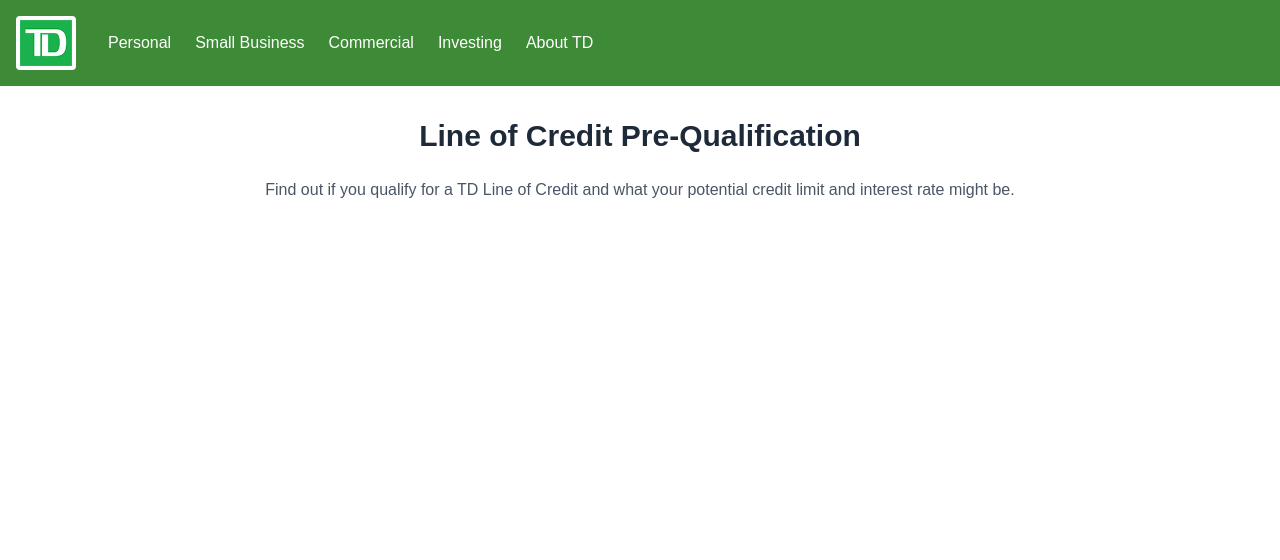
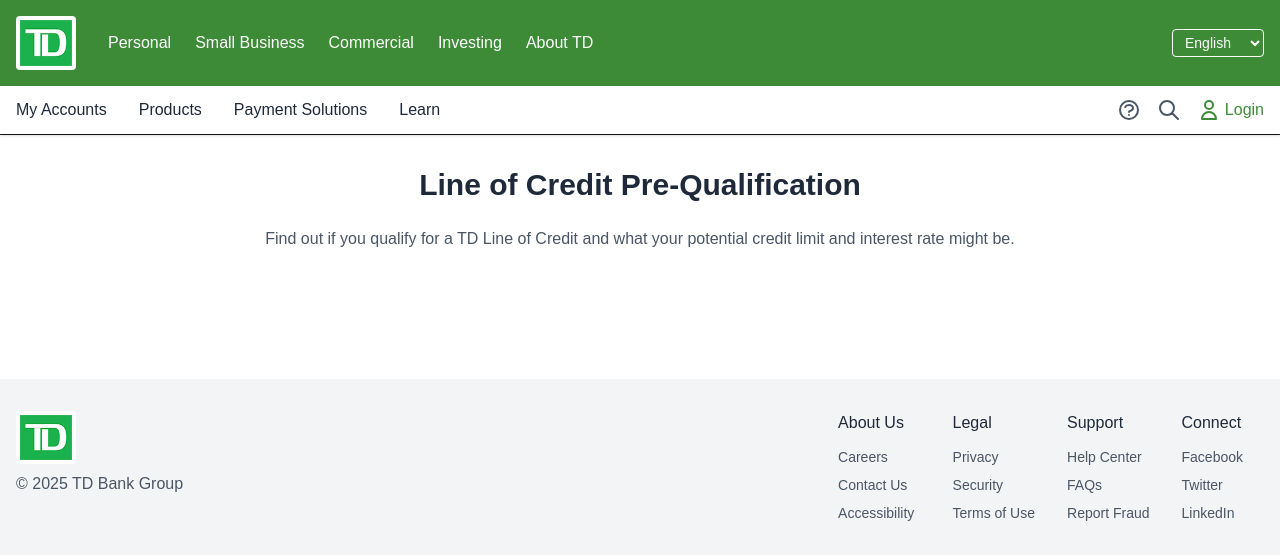
Before and after one commit to AbhishekPanta8/auto-loan-eligibility, a Next.js app in the folder frontend/loc/: page / in a window 1280 px wide. Shown: the top 560 px of the page. Built offline with nearby package versions, Linux system fonts and the light colour scheme.

Commit message:
Nav and footer added

```diff
--- a/frontend/loc/app/page.js
+++ b/frontend/loc/app/page.js
@@ -26,8 +26,84 @@
               </a>
             </nav>
           </div>
+          <div className="flex items-center space-x-4">
+            <select className="bg-[#3d8b37] text-white border border-white rounded px-2 py-1 text-sm">
+              <option>English</option>
+              <option>Français</option>
+            </select>
+          </div>
         </div>
       </header>
+
+      <nav className="border-b shadow-sm">
+        <div className="container mx-auto px-4 py-3 flex items-center justify-between">
+          <div className="flex items-center space-x-8">
+            <a href="#" className="font-medium text-gray-800 hover:text-[#3d8b37]">
+              My Accounts
+            </a>
+            <a href="#" className="font-medium text-gray-800 hover:text-[#3d8b37]">
+              Products
+            </a>
+            <a href="#" className="font-medium text-gray-800 hover:text-[#3d8b37]">
+              Payment Solutions
+            </a>
+            <a href="#" className="font-medium text-gray-800 hover:text-[#3d8b37]">
+              Learn
+            </a>
+          </div>
+          <div className="flex items-center space-x-4">
+            <button className="text-gray-600 hover:text-[#3d8b37]">
+              <svg
+                xmlns="http://www.w3.org/2000/svg"
+                className="h-6 w-6"
+                fill="none"
+                viewBox="0 0 24 24"
+                stroke="currentColor"
+              >
+                <path
+                  strokeLinecap="round"
+                  strokeLinejoin="round"
+                  strokeWidth={2}
+                  d="M8.228 9c.549-1.165 2.03-2 3.772-2 2.21 0 4 1.343 4 3 0 1.4-1.278 2.575-3.006 2.907-.542.104-.994.54-.994 1.093m0 3h.01M21 12a9 9 0 11-18 0 9 9 0 0118 0z"
+                />
+              </svg>
+            </button>
+            <button className="text-gray-600 hover:text-[#3d8b37]">
+              <svg
+                xmlns="http://www.w3.org/2000/svg"
+                className="h-6 w-6"
+                fill="none"
+                viewBox="0 0 24 24"
+                stroke="currentColor"
+              >
+                <path
+                  strokeLinecap="round"
+                  strokeLinejoin="round"
+                  strokeWidth={2}
+                  d="M21 21l-6-6m2-5a7 7 0 11-14 0 7 7 0 0114 0z"
+                />
+              </svg>
+            </button>
+            <button className="flex items-center space-x-1 text-[#3d8b37] font-medium">
+              <svg
+                xmlns="http://www.w3.org/2000/svg"
+                className="h-6 w-6"
+                fill="none"
+                viewBox="0 0 24 24"
+                stroke="currentColor"
+              >
+                <path
+                  strokeLinecap="round"
+                  strokeLinejoin="round"
+                  strokeWidth={2}
+                  d="M16 7a4 4 0 11-8 0 4 4 0 018 0zM12 14a7 7 0 00-7 7h14a7 7 0 00-7-7z"
+                />
+              </svg>
+              <span>Login</span>
+            </button>
+          </div>
+        </div>
+      </nav>
 
       <main className="container mx-auto px-4 py-8">
         <div className="max-w-4xl mx-auto">
@@ -40,6 +116,99 @@
 
         </div>
       </main>
+
+      <footer className="bg-gray-100 py-8 mt-16">
+        <div className="container mx-auto px-4">
+          <div className="flex flex-col md:flex-row justify-between">
+            <div className="mb-6 md:mb-0">
+              <Image src="/td-logo-en.png" alt="TD Bank Logo" width={60} height={40} className="bg-white p-1 rounded" />
+              <p className="text-gray-600 mt-2">© {new Date().getFullYear()} TD Bank Group</p>
+            </div>
+            <div className="grid grid-cols-2 md:grid-cols-4 gap-8">
+              <div>
+                <h3 className="font-medium text-gray-800 mb-3">About Us</h3>
+                <ul className="space-y-2 text-sm text-gray-600">
+                  <li>
+                    <a href="#" className="hover:text-[#3d8b37]">
+                      Careers
+                    </a>
+                  </li>
+                  <li>
+                    <a href="#" className="hover:text-[#3d8b37]">
+                      Contact Us
+                    </a>
+                  </li>
+                  <li>
+                    <a href="#" className="hover:text-[#3d8b37]">
+                      Accessibility
+                    </a>
+                  </li>
+                </ul>
+              </div>
+              <div>
+                <h3 className="font-medium text-gray-800 mb-3">Legal</h3>
+                <ul className="space-y-2 text-sm text-gray-600">
+                  <li>
+                    <a href="#" className="hover:text-[#3d8b37]">
+                      Privacy
+                    </a>
+                  </li>
+                  <li>
+                    <a href="#" className="hover:text-[#3d8b37]">
+                      Security
+                    </a>
+                  </li>
+                  <li>
+                    <a href="#" className="hover:text-[#3d8b37]">
+                      Terms of Use
+                    </a>
+                  </li>
+                </ul>
+              </div>
+              <div>
+                <h3 className="font-medium text-gray-800 mb-3">Support</h3>
+                <ul className="space-y-2 text-sm text-gray-600">
+                  <li>
+                    <a href="#" className="hover:text-[#3d8b37]">
+                      Help Center
+                    </a>
+                  </li>
+                  <li>
+                    <a href="#" className="hover:text-[#3d8b37]">
+                      FAQs
+                    </a>
+                  </li>
+                  <li>
+                    <a href="#" className="hover:text-[#3d8b37]">
+                      Report Fraud
+                    </a>
+                  </li>
+                </ul>
+              </div>
+              <div>
+                <h3 className="font-medium text-gray-800 mb-3">Connect</h3>
+                <ul className="space-y-2 text-sm text-gray-600">
+                  <li>
+                    <a href="#" className="hover:text-[#3d8b37]">
+                      Facebook
+                    </a>
+                  </li>
+                  <li>
+                    <a href="#" className="hover:text-[#3d8b37]">
+                      Twitter
+                    </a>
+                  </li>
+                  <li>
+                    <a href="#" className="hover:text-[#3d8b37]">
+                      LinkedIn
+                    </a>
+                  </li>
+                </ul>
+              </div>
+            </div>
+          </div>
+        </div>
+      </footer>
     </div>
   )
 }
```
